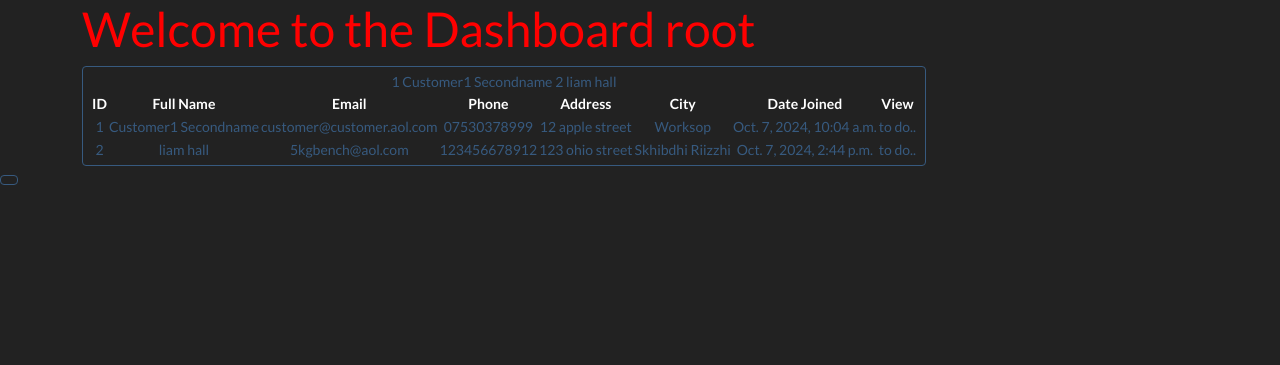
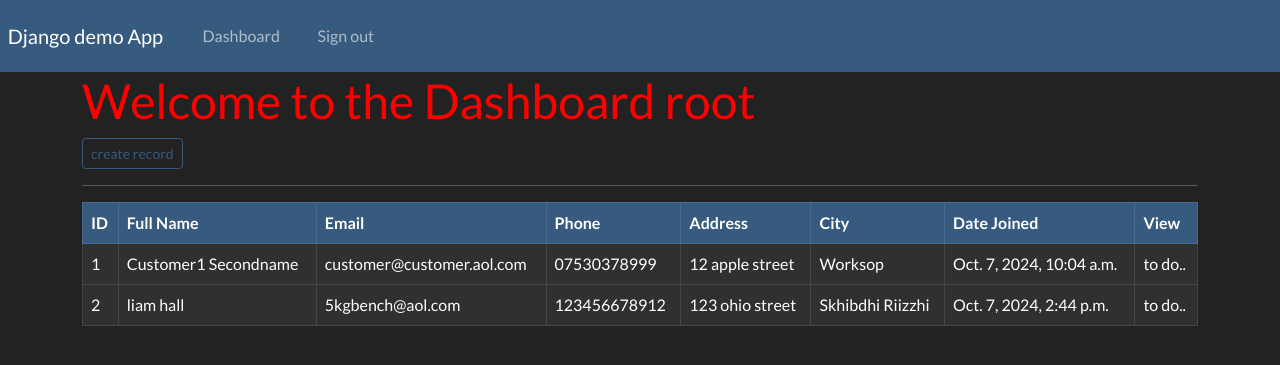
Before and after one commit to FrankieCodes-ai/Django1, a Django app: page /dashboard in a window 1280 px wide. Shown: the top 365 px of the page. Run offline with Django 5.2, Linux system fonts and the light colour scheme; a user stored in the database is signed in; data comes from the database, SQL or seed files in the repository; both versions use the stored data as it was after the commit; parts of the project's set-up code (start-up, migrations or seed data) failed here and were passed over.

Commit message:
p2 s19 notworking

```diff
--- a/website/forms.py
+++ b/website/forms.py
@@ -10,6 +10,11 @@ class createRecordForm(forms.ModelForm):
         model = Record
         fields =['first_name', 'last_name', 'email', 'phone','address','city']
 
+class UpdateRecordForm(forms.ModelForm):
+    class Meta:
+        model - Record
+        fields = ['first_name', 'last_name','email','phone','address','city']
+
 
 class CreateUserForm(UserCreationForm):
 
--- a/website/templates/website/base.html
+++ b/website/templates/website/base.html
@@ -10,6 +10,7 @@
     <link rel="stylesheet" href="{% static 'css/styles.css'%}">
 </head>
 <body>
+     {% include 'website/navbar.html' %}
     <div class="container">
 
         {% block content %}
--- a/website/templates/website/dashboard.html
+++ b/website/templates/website/dashboard.html
@@ -4,14 +4,13 @@
 
     <h1> Welcome to the Dashboard {{user}}</h1>
 
-    <a class="btn btn-outline-primary btn-sm" href="{% url 'Dashboard' %}">
-    {% for record in records %}
-        {{record.id}}
-        {{record.first_name}}
-        {{record.last_name}}
-    {% endfor %}
+    <a class="btn btn-outline-primary btn-sm" href="{% url 'create-record' %}"> create record </a>
 
-    <table class-"table-dark table-hover table-bordered">
+    <br>
+
+    <hr>
+
+    <table class="table table-dark table-hover table-bordered">
 
         <thead class="table-primary">
             <tr>
--- a/website/templates/website/navbar.html
+++ b/website/templates/website/navbar.html
@@ -18,7 +18,7 @@
            &nbsp;     &nbsp;     &nbsp;
            {% if user.is_authenticated %}
              <li class="nav-item">
-              <a class="nav-link" href="{% url 'Dashboard' %}">Dashboard &nbsp; <i class="fa fa-home" aria-hidden="true"></i> </a>
+              <a class="nav-link" href="{% url 'dashboard' %}">Dashboard &nbsp; <i class="fa fa-home" aria-hidden="true"></i> </a>
             </li>
             &nbsp;     &nbsp;     &nbsp;
             <li class="nav-item">
--- a/website/urls.py
+++ b/website/urls.py
@@ -9,7 +9,9 @@ urlpatterns = [
 
     path('my-login', views.my_login, name="my-login"),
 
-    path('user-logout',views.user_logout,),
+    path('user-logout',views.user_logout, name="user-logout"),
 
     path('dashboard', views.dashboard, name="dashboard"),
+
+    path('create-record', views.create_record, name="create-record"),
 ]
--- a/website/views.py
+++ b/website/views.py
@@ -4,6 +4,7 @@ from django.contrib.auth.models import auth
 from django.contrib.auth import  authenticate
 from django.contrib.auth.decorators import login_required
 from .models import Record
+from .forms import CreateUserForm, LoginForm, createRecordForm
 
 # Dashboard
 @login_required(login_url='my-login')
@@ -47,18 +48,17 @@ def my_login(request):
     context = {'login_form':form}
     return render(request,'website/my-login.html', context=context)
 
-def register(request):
-    form = CreateUserForm()
+def create_record(request):
+    form = createRecordForm()
 
     if request.method == "POST":
-        form = CreateUserForm(request.POST)
+        form = createRecordForm(request.POST)
         if form.is_valid():
             form.save()
-            return redirect('my-login')
+            return redirect('dashboard')
 
-    context = {'form':form}
-
-    return render(request,'website/register.html', context=context)
+    context = {'create_form':form}
+    return render(request,'website/create-record.html', context=context)
 def user_logout(request):
 
     auth.logout(request)
```
Also changed, not shown: website/templates/website/create-record.html (+7 -1 lines), db.sqlite3.
